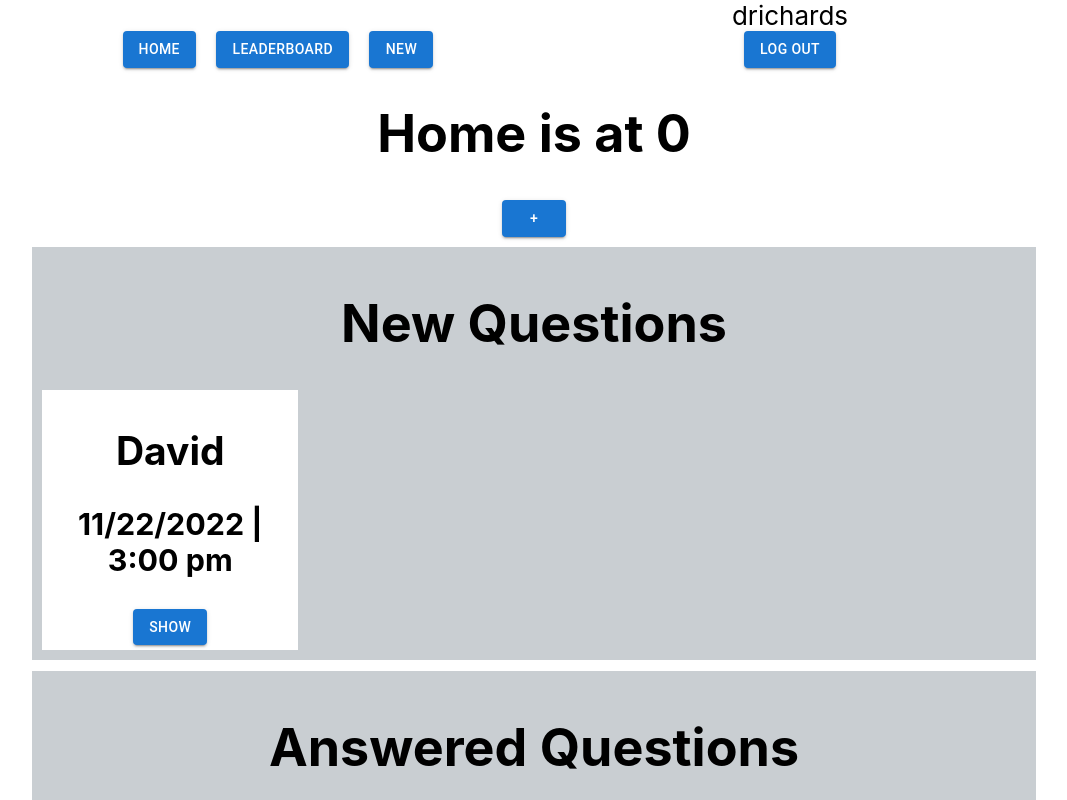
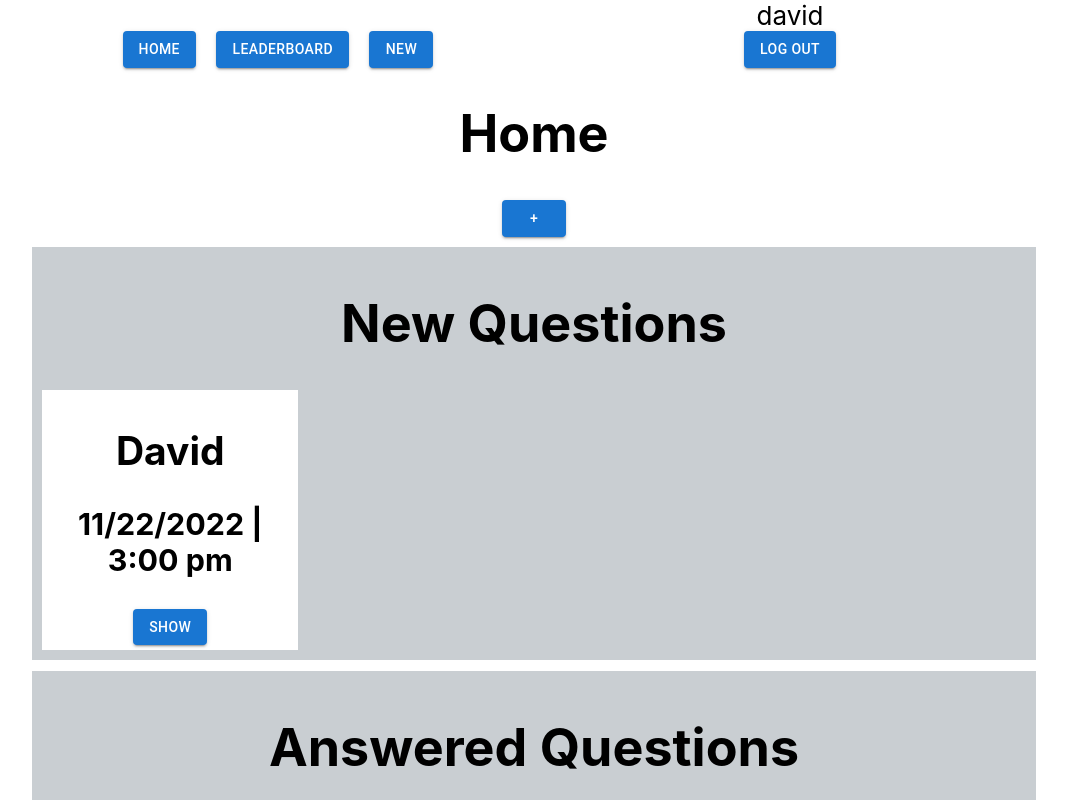
Before and after one commit to drichards188/polling-project, a React (Create React App) app: page /home in a window 1280 px wide. Shown: the top 800 px of the page, without its empty margins (106-1173 px from the left). Built offline with nearby package versions, Linux system fonts and the light colour scheme.

Commit message:
set default state on polling with user and polls

```diff
--- a/src/features/misc/Header.tsx
+++ b/src/features/misc/Header.tsx
@@ -1,7 +1,10 @@
 import {Link} from "react-router-dom";
 import {Button} from "@mui/material";
+import {useAppSelector} from "../../app/hooks";
+import {selectUser} from "../polling/pollingSlice";
 
 const Header = () => {
+    const user = useAppSelector(selectUser);
 
     const linkStyle = {
         margin: "2%",
@@ -25,7 +28,7 @@ const Header = () => {
             </nav>
             <div style={{display: "inline-block", minWidth: "50%"}}>
                 <div>
-                    drichards
+                    {user.name}
                 </div>
                 <Link style={linkStyle} to={'/'}>
                     <Button variant="contained">Log Out</Button>
--- a/src/features/polling/Home.tsx
+++ b/src/features/polling/Home.tsx
@@ -1,6 +1,6 @@
 import {
     increment,
-    selectCount
+    selectCount, selectUser
 } from './pollingSlice'
 import Header from "../misc/Header";
 import Card from "./Card";
@@ -8,7 +8,6 @@ import {useAppDispatch, useAppSelector} from "../../app/hooks";
 import {Button} from "@mui/material";
 
 const Home = () => {
-    const count = useAppSelector(selectCount);
     const dispatch = useAppDispatch();
 
     const containerStyle = {
@@ -20,7 +19,7 @@ const Home = () => {
     return (
         <div style={{minWidth: "80%"}}>
             <Header/>
-            <h1>Home is at {count}</h1>
+            <h1>Home</h1>
             <Button variant="contained" onClick={()=> dispatch(increment())}>+</Button>
             <div style={containerStyle}>
                 <h1>New Questions</h1>
--- a/src/features/polling/pollingSlice.ts
+++ b/src/features/polling/pollingSlice.ts
@@ -1,14 +1,25 @@
-import { createAsyncThunk, createSlice, PayloadAction } from '@reduxjs/toolkit';
-import { RootState, AppThunk } from '../../app/store';
+import {createAsyncThunk, createSlice, PayloadAction} from '@reduxjs/toolkit';
+import {RootState, AppThunk} from '../../app/store';
+
 // import { fetchCount } from './counterAPI';
 
 export interface PollingState {
     value: number;
+    user: any,
+    polls: any,
     status: 'idle' | 'loading' | 'failed';
 }
 
 const initialState: PollingState = {
     value: 0,
+    user: {id: 12, name: 'david', company: 'envoloperty', answered: [13, 255, 162, 18, 22], created: [92, 1, 5, 15]},
+    polls: [{
+        id: 1,
+        option1: 'write in JS',
+        option2: 'write in TS',
+        answered1: 22,
+        answered2: 5
+    }],
     status: 'idle',
 };
 
@@ -64,12 +75,13 @@ export const pollingSlice = createSlice({
     },
 });
 
-export const { increment, decrement, incrementByAmount } = pollingSlice.actions;
+export const {increment, decrement, incrementByAmount} = pollingSlice.actions;
 
 // The function below is called a selector and allows us to select a value from
 // the state. Selectors can also be defined inline where they're used instead of
 // in the slice file. For example: `useSelector((state: RootState) => state.counter.value)`
 export const selectCount = (state: RootState) => state.polling.value;
+export const selectUser = (state: RootState) => state.polling.user;
 
 // We can also write thunks by hand, which may contain both sync and async logic.
 // Here's an example of conditionally dispatching actions based on current state.
```
Also changed, not shown: 1 other file (tests, documents, lock files or other folders).
